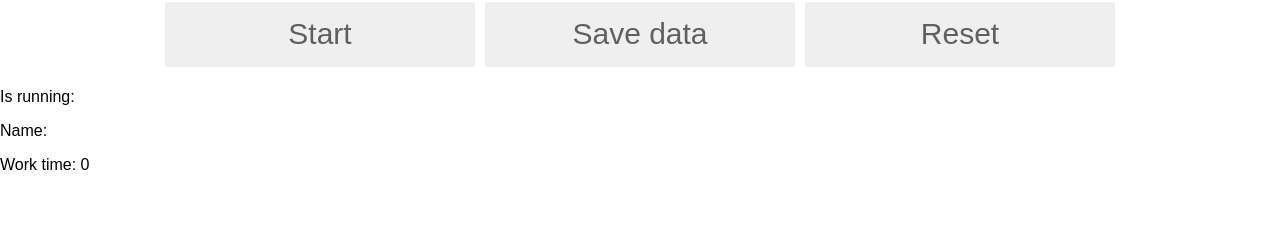
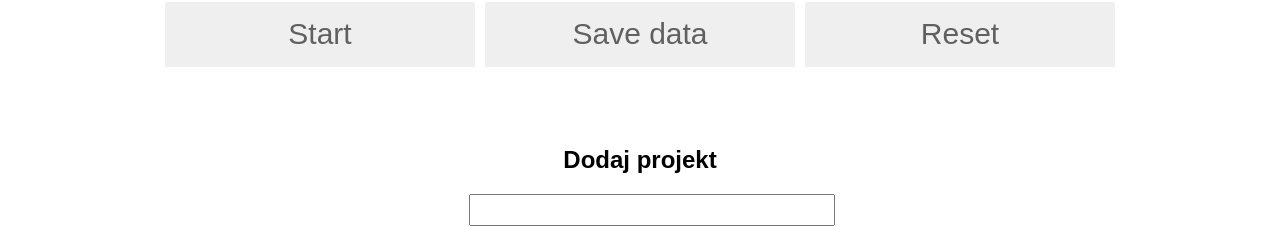
Before and after one commit to Kamilnaja/nTrack-time, a React (Create React App) app in the folder webapi/: page / in a window 1280 px wide. Shown: the part 129-356 px from the top of the page. Built offline with nearby package versions, Linux system fonts and the light colour scheme; no server answers.

Commit message:
added timer in redux

```diff
--- a/webapi/src/App.js
+++ b/webapi/src/App.js
@@ -10,8 +10,8 @@ class App extends Component {
         return (
             <div>
                 <Buttons
-                    stopIsRunning={() => this.props.changeIsRunning(false)}
-                    startIsRunning={() => this.props.changeIsRunning(true)}
+                    stopCounter={() => this.props.stopCounter()}
+                    startCounter={() => this.props.startCounter()}
                     isRunning={this.props.user.isRunning}
                     workTime={this.props.user.workTime}
                     resetTime={() => this.props.resetTime()}
@@ -31,29 +31,27 @@ const mapStateToProps = (state) => {
 
 const mapDispatchToProps = (dispatch) => {
     return {
-        setName: (name) => {
+        time: '',
+        startCounter: () => {
             dispatch({
-                type: "SET_NAME",
-                payload: name
+                type: 'START_COUNTER'
             })
-        },
-        changeIsRunning: (value) => {
-            // if () {
-
-            // }
-            dispatch({
-                type: "SET_IS_RUNNING",
-                payload: value,
-            })
-            console.log(this.state);
             let timeVal = 0;
-            var time = setInterval(() => {
+            this.time = setInterval(() => {
                 dispatch({
                     type: "SET_TIMER_TIME",
                     timePayload: timeVal++
                 })
             }, 500)
         },
+
+        stopCounter: () => {
+            clearInterval(this.time);
+            dispatch({
+                type: "STOP_COUNTER",
+            })
+        },
+
         resetTime: () => {
             dispatch({
                 type: "RESET_TIME"
--- a/webapi/src/partials/Buttons.js
+++ b/webapi/src/partials/Buttons.js
@@ -50,15 +50,14 @@ class Buttons extends Component {
             <div className="Buttons">
                 <h3 className="actual-time">{this.props.workTime}</h3>
                 <div className="btn-wrapper">
-             {   console.log(this.props) }
                     {
                         !this.props.isRunning
                             ? <button
                                 className="button"
-                                onClick={() => this.props.startIsRunning(true)}>Start</button>
+                                onClick={() => this.props.startCounter()}>Start</button>
                             : <button
                                 className="button"
-                                onClick={() => this.props.stopIsRunning(false)}>Stop</button>
+                                onClick={() => this.props.stopCounter()}>Stop</button>
                     }
                     <button
                         className="button"
@@ -72,9 +71,6 @@ class Buttons extends Component {
                         Reset
                     </button>
                 </div>
-                <p>Is running: {this.props.isRunning}</p>
-                <p>Name: {this.props.userName}</p>
-                <p>Work time: {this.props.workTime}</p>
             </div>
         );
     }
--- a/webapi/src/reducers/userReducer.js
+++ b/webapi/src/reducers/userReducer.js
@@ -3,29 +3,33 @@ export const userReducer = (state = {
     workTime: 0
 }, action) => {
     switch (action.type) {
-        case "SET_IS_RUNNING":
-            let timeValue;
+        case "START_COUNTER":
             state = {
                 ...state,
-                isRunning: action.payload,
-                // workTime: timeValue
+                isRunning: true,
             };
             break;
 
-            case "RESET_TIME":
+        case "STOP_COUNTER":
+            state = {
+                ...state,
+                isRunning: false,
+            };
+            break;
+
+        case "RESET_TIME":
             state = {
                 ...state,
                 workTime: 0
             }
             break;
 
-            case "SET_TIMER_TIME":
+        case "SET_TIMER_TIME":
             state = {
                 ...state,
                 workTime: action.timePayload
 
             }
-
     }
     return state;
 };
```
